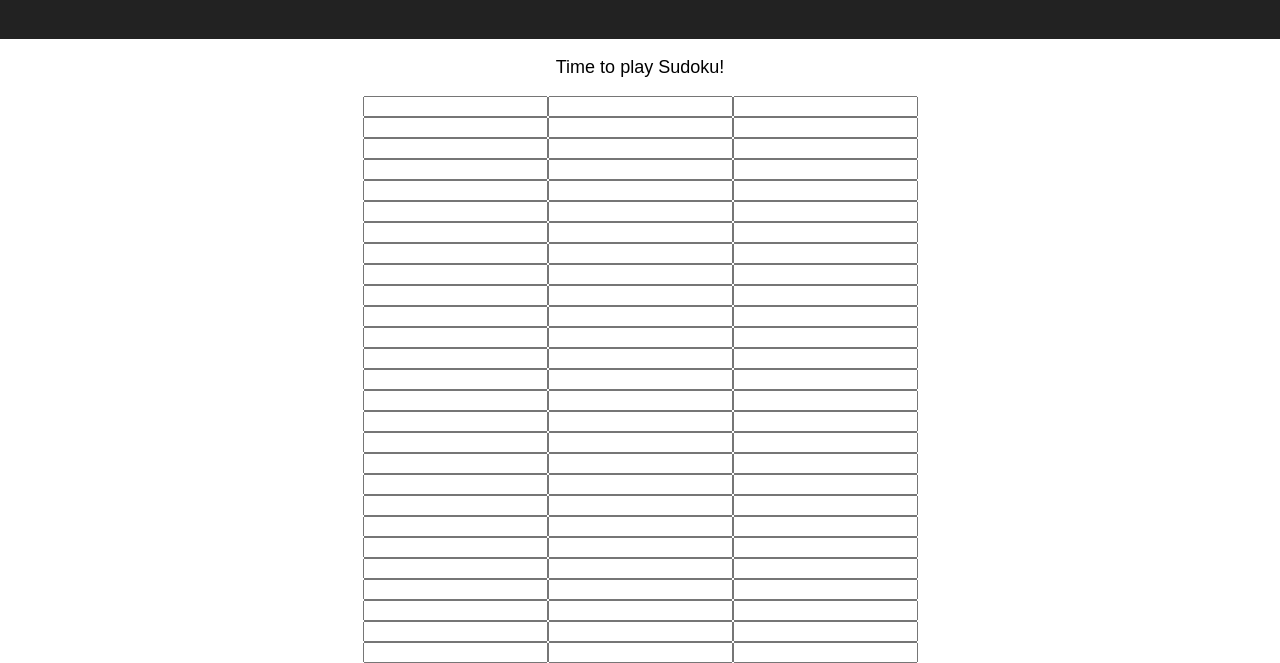
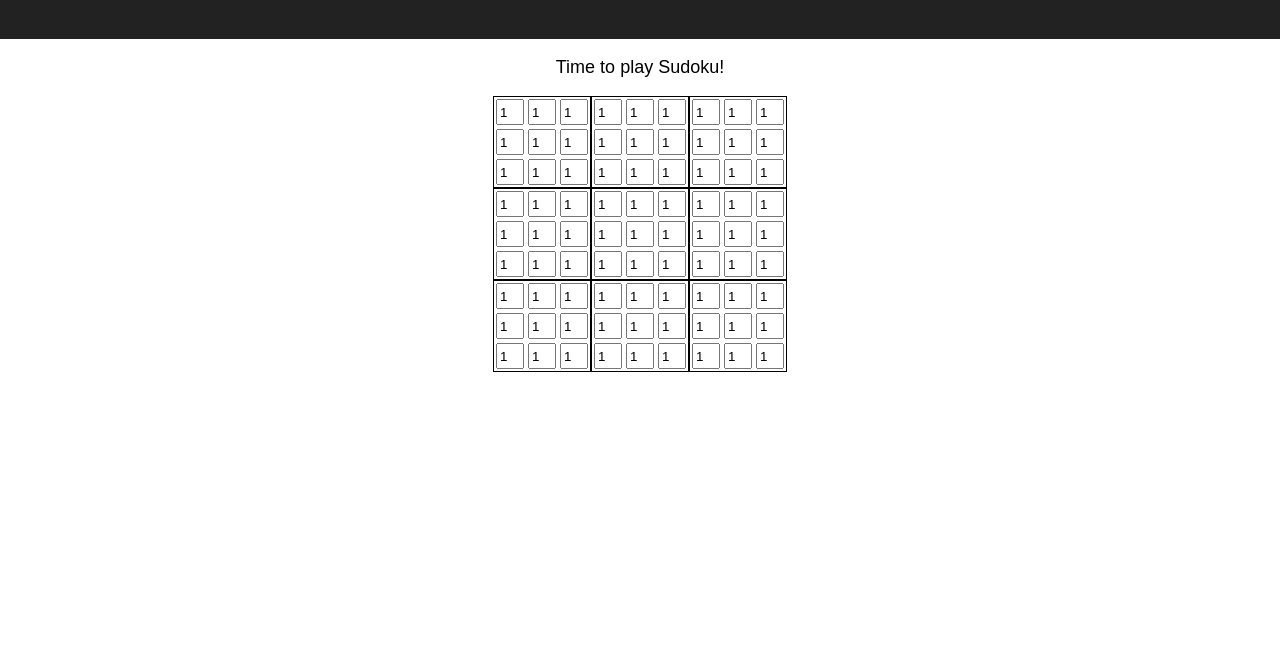
Before and after one commit to DJSweetness/sudoku_react, a React app: page / in a window 1280 px wide. Shown: the part 151-814 px from the top of the page. Built offline with nearby package versions, Linux system fonts and the light colour scheme.

```diff
--- a/src/SudokuGame.css
+++ b/src/SudokuGame.css
@@ -28,17 +28,25 @@
 }
 
 .boxOfSquares {
+  display: inline-block;
+  border: 1px solid black;
+}
+
+.boxOfSquares-row {
   border: 1 solid black;
   width: auto;
   height: auto;
+  display: block;
 }
 
 .board {
+  margin:auto;
   width: auto;
   height: auto;
 }
 
 .square {
-  width: auto;
-  height: auto;
+  width: 20px;
+  height: 20px;
+  margin: 2px;
 }
--- a/src/SudokuGame.js
+++ b/src/SudokuGame.js
@@ -4,43 +4,57 @@
 import './SudokuGame.css';
 
 
-function Square(props) {
-  return (
-    <input className="square" onInput={() => this.props.onInputChange}>
-      {props.value}
-    </input>
-  );
+class Square extends Component {
+
+  render() {
+
+    const i = this.props.value_i;
+    const j = this.props.value_j;
+
+    return (
+      <input className="square" value={this.props.grid[i][j]}  onInput={this.props.onInput}></input>
+    );
+
+  }
 }
 
 
 class BoxOfSquares extends Component {
 
-  renderSquare() {
+  renderSquare(i, j) {
     return (
-      <Square className='square'/>
+      <Square className='square'
+              onInput={this.props.onInput}
+              grid={this.props.grid}
+              value_i = {i}
+              value_j = {j}
+      />
     );
   }
 
   render() {
+
+    const i = this.props.value;
+
     return (
 
-      <div>
+      <div className='boxOfSquares'>
         <div className="squares-row">
-          {this.renderSquare()}
-          {this.renderSquare()}
-          {this.renderSquare()}
+          {this.renderSquare(i, 0)}
+          {this.renderSquare(i, 1)}
+          {this.renderSquare(i, 2)}
         </div>
 
         <div className="squares-row">
-          {this.renderSquare()}
-          {this.renderSquare()}
-          {this.renderSquare()}
+          {this.renderSquare(i, 3)}
+          {this.renderSquare(i, 4)}
+          {this.renderSquare(i, 5)}
         </div>
 
         <div className="squares-row">
-          {this.renderSquare()}
-          {this.renderSquare()}
-          {this.renderSquare()}
+          {this.renderSquare(i, 6)}
+          {this.renderSquare(i, 7)}
+          {this.renderSquare(i, 8)}
         </div>
       </div>
 
@@ -55,40 +69,50 @@
   constructor(props) {
     super(props);
     this.state = {
-      squares: Array(9).fill(Array(9).fill(null)),
+      grid: Array(9).fill(Array(9).fill(1)),
+      value: ''
     };
   }
 
-  renderBoxOfSquares() {
+  renderBoxOfSquares(i) {
     return(
-      <BoxOfSquares />
+      <BoxOfSquares
+        onInput={() => this.handleInputChange()}
+        grid={this.state.grid}
+        value={i}
+      />
     );
   }
 
-  handleInputChange() {
-    {alert('changed input')}
+  handleInputChange(event) {
+    const grid = this.state.grid.slice();
+    // squares[i][j] =
+    // this.setState({
+    //   grid:
+    // });
+    alert(event)
   }
 
   render(){
     return (
 
-      <div>
+      <div className='board'>
         <div className='boxOfSquares-row'>
-          {this.renderBoxOfSquares()}
-          {this.renderBoxOfSquares()}
-          {this.renderBoxOfSquares()}
+          {this.renderBoxOfSquares(0)}
+          {this.renderBoxOfSquares(1)}
+          {this.renderBoxOfSquares(2)}
         </div>
 
         <div className='boxOfSquares-row'>
-          {this.renderBoxOfSquares()}
-          {this.renderBoxOfSquares()}
-          {this.renderBoxOfSquares()}
+          {this.renderBoxOfSquares(3)}
+          {this.renderBoxOfSquares(4)}
+          {this.renderBoxOfSquares(5)}
         </div>
 
         <div className='boxOfSquares-row'>
-          {this.renderBoxOfSquares()}
-          {this.renderBoxOfSquares()}
-          {this.renderBoxOfSquares()}
+          {this.renderBoxOfSquares(6)}
+          {this.renderBoxOfSquares(7)}
+          {this.renderBoxOfSquares(8)}
         </div>
       </div>
 
```
